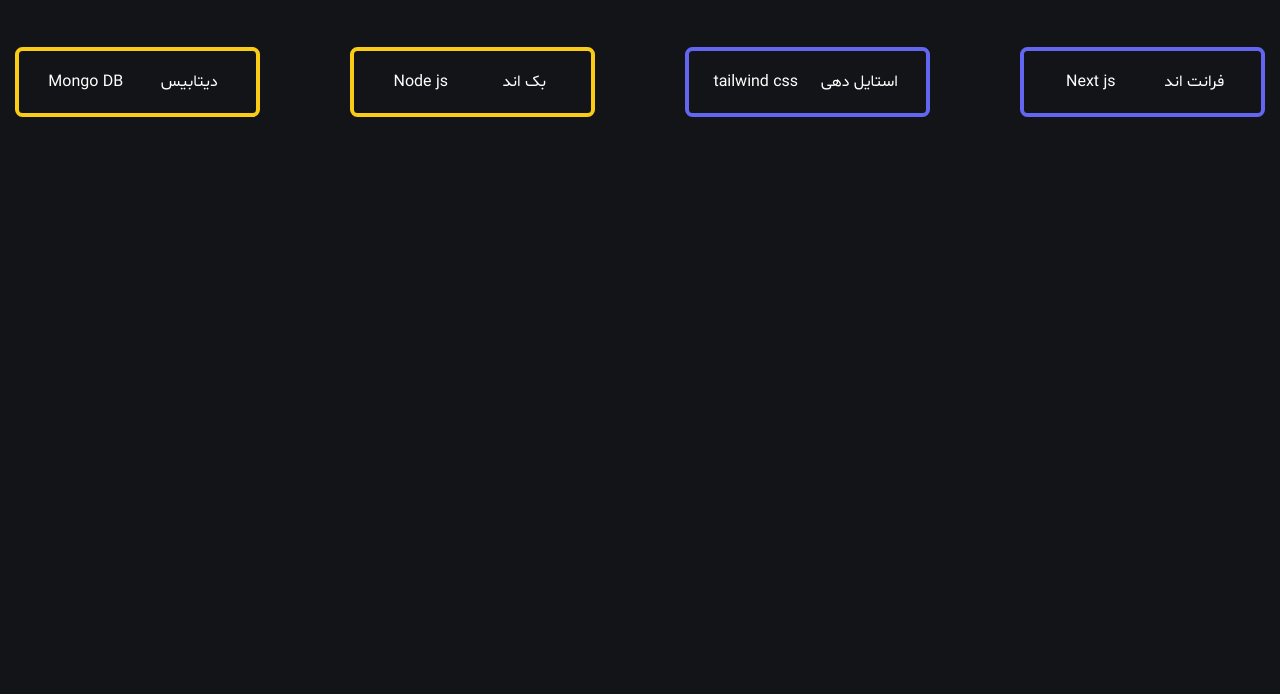
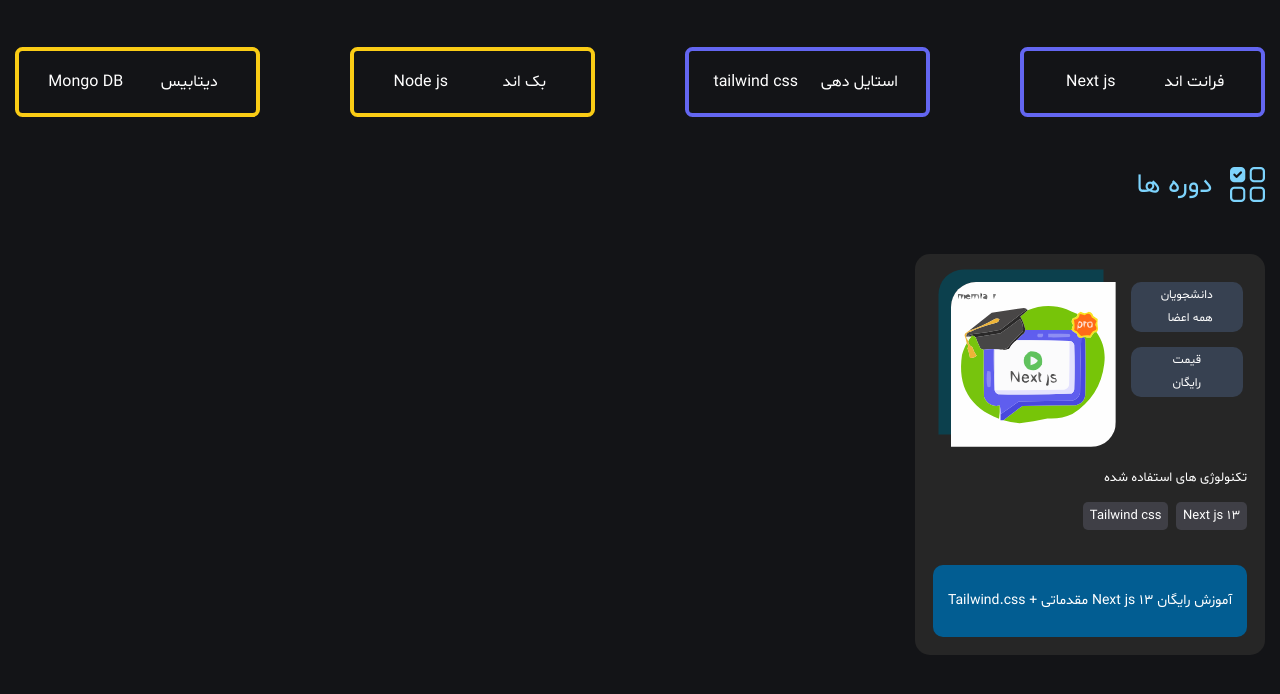
Before and after one commit to hojjatgholamzadeh1997/mernfa.ir, a plain HTML site: page index.html in a window 1280 px wide. Shown: the part 542-1236 px from the top of the page. Before the commit the page ends 800 px from the top, so only its background shows below. Drawn offline with nearby package versions, Linux system fonts and the light colour scheme.

Commit message:
start courses part and developing...

```diff
--- a/css/main.css
+++ b/css/main.css
@@ -209,7 +209,6 @@ main section.section-header .section-header-down {
   justify-content: center;
   gap: 20px;
   text-align: center;
-  margin-bottom: 35px;
 }
 
 main section.section-header .section-header-down div {
@@ -291,3 +290,113 @@ main section.section-header .section-header-down div:nth-child(3) {
     gap: 90px;
   }
 }
+
+/* main courses */
+main section.courses .title {
+  color: #7dd3fc;
+  font-size: 27px;
+  font-family: Shabnam;
+  margin: 50px 0;
+}
+
+main section.courses .title i {
+  font-size: 35px;
+  margin-left: 10px;
+  line-height: 0;
+  vertical-align: middle;
+}
+
+main section.courses .courses-container {
+  display: grid;
+  justify-content: start;
+  gap: 25px;
+  margin-bottom: 50px;
+}
+
+main section.courses .courses-item {
+  border: 3px solid transparent;
+  background-color: #262626;
+  border-radius: 15px;
+  display: grid;
+  gap: 15px;
+  padding: 15px;
+  color: #fff;
+  font-family: Shabnam;
+}
+
+main section.courses .courses-item:hover {
+  border-color: #facc15;
+  transition: 0.5s;
+}
+
+main section.courses .courses-item .up {
+  display: grid;
+  grid-template-columns: auto auto;
+}
+
+main section.courses .courses-item .up .right {
+  display: grid;
+  justify-content: center;
+  align-content: start;
+  gap: 15px;
+  margin-top: 10px;
+}
+
+main section.courses .courses-item .up .right .students-count,
+main section.courses .courses-item .up .right .price {
+  background-color: #374151;
+  display: grid;
+  justify-content: center;
+  align-content: center;
+  gap: 7.5px;
+  font-size: 12px;
+  padding: 7.5px 30px;
+  height: 50px;
+  border-radius: 10px;
+}
+
+main section.courses .courses-item .up .left img {
+  height: 165px;
+  width: 165px;
+  margin: 10px 10px 0 10px;
+  box-shadow: -12.5px -12.5px #0c404d;
+  border-radius: 25px 0 25px 0;
+}
+
+main section.courses .courses-item .up .left img:hover {
+  cursor: pointer;
+}
+
+main section.courses .courses-item .middle {
+  font-size: 13px;
+  display: grid;
+  gap: 20px;
+}
+
+main section.courses .courses-item .middle .technology-items span {
+  background-color: #3f3f46;
+  margin-left: 4px;
+  padding: 5px 7px;
+  border-radius: 5px;
+}
+
+main section.courses .courses-item .down {
+  height: 72px;
+  width: 100%;
+  margin: auto;
+  background-color: #025d92;
+  border-radius: 10px;
+  margin-top: 25px;
+  padding: 10px 15px;
+  font-size: 14px;
+  display: grid;
+  justify-content: center;
+  align-content: center;
+  line-height: 30px;
+}
+
+main section.courses .courses-item .down:hover {
+  background-color: #4788c5;
+  cursor: pointer;
+  transition: 0.5s;
+}
--- a/index.html
+++ b/index.html
@@ -97,7 +97,47 @@
           </div>
         </div>
       </section>
-      <section class="courses"></section>
+      <section class="courses">
+        <div class="title">
+          <i class="bi bi-ui-checks-grid"></i>
+          <span>دوره ها</span>
+        </div>
+        <div class="courses-container">
+          <!-- آموزش رایگان Next js ۱۳ مقدماتی + Tailwind.css -->
+          <div class="courses-item">
+            <div class="up">
+              <div class="right">
+                <div class="students-count">
+                  <span>دانشجویان</span>
+                  <span>همه اعضا</span>
+                </div>
+                <div class="price">
+                  <span>قیمت</span>
+                  <span>رایگان</span>
+                </div>
+              </div>
+              <div class="left">
+                <img
+                  src="./assets/images/course-nextjs-tutorial-pro.svg"
+                  alt="course-nextjs-tutorial-pro"
+                  height="165px"
+                  width="165px"
+                />
+              </div>
+            </div>
+            <div class="middle">
+              <p>تکنولوژی های استفاده شده</p>
+              <div class="technology-items">
+                <span>Tailwind css</span>
+                <span>Next js ۱۳</span>
+              </div>
+            </div>
+            <div class="down">
+              آموزش رایگان Next js ۱۳ مقدماتی + Tailwind.css
+            </div>
+          </div>
+        </div>
+      </section>
       <section class="latest-ready-projects"></section>
       <section class="latest-articles"></section>
     </main>
```
Also changed, not shown: assets/images/course-nextjs-tutorial-pro.svg (added), 1 other file.
